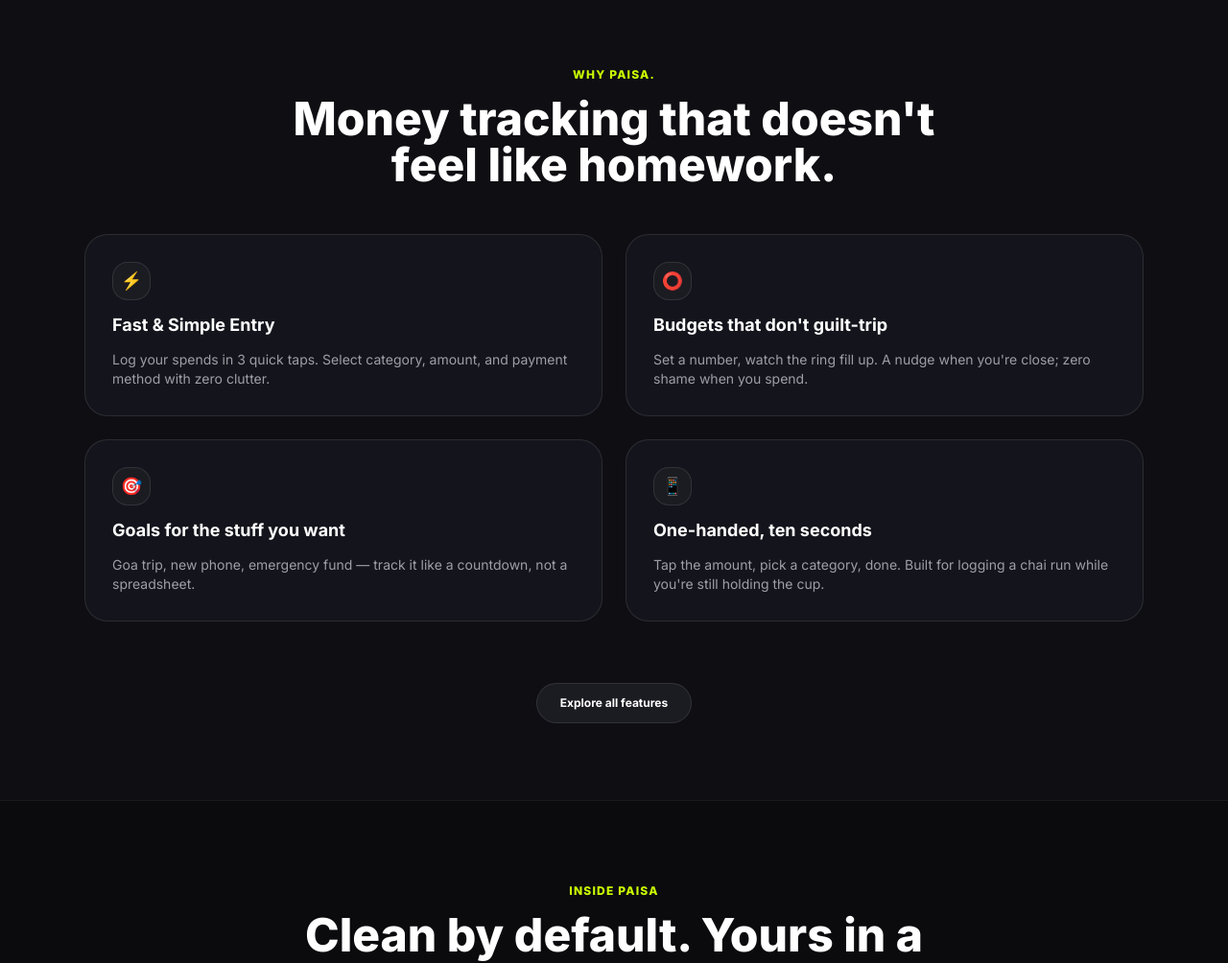
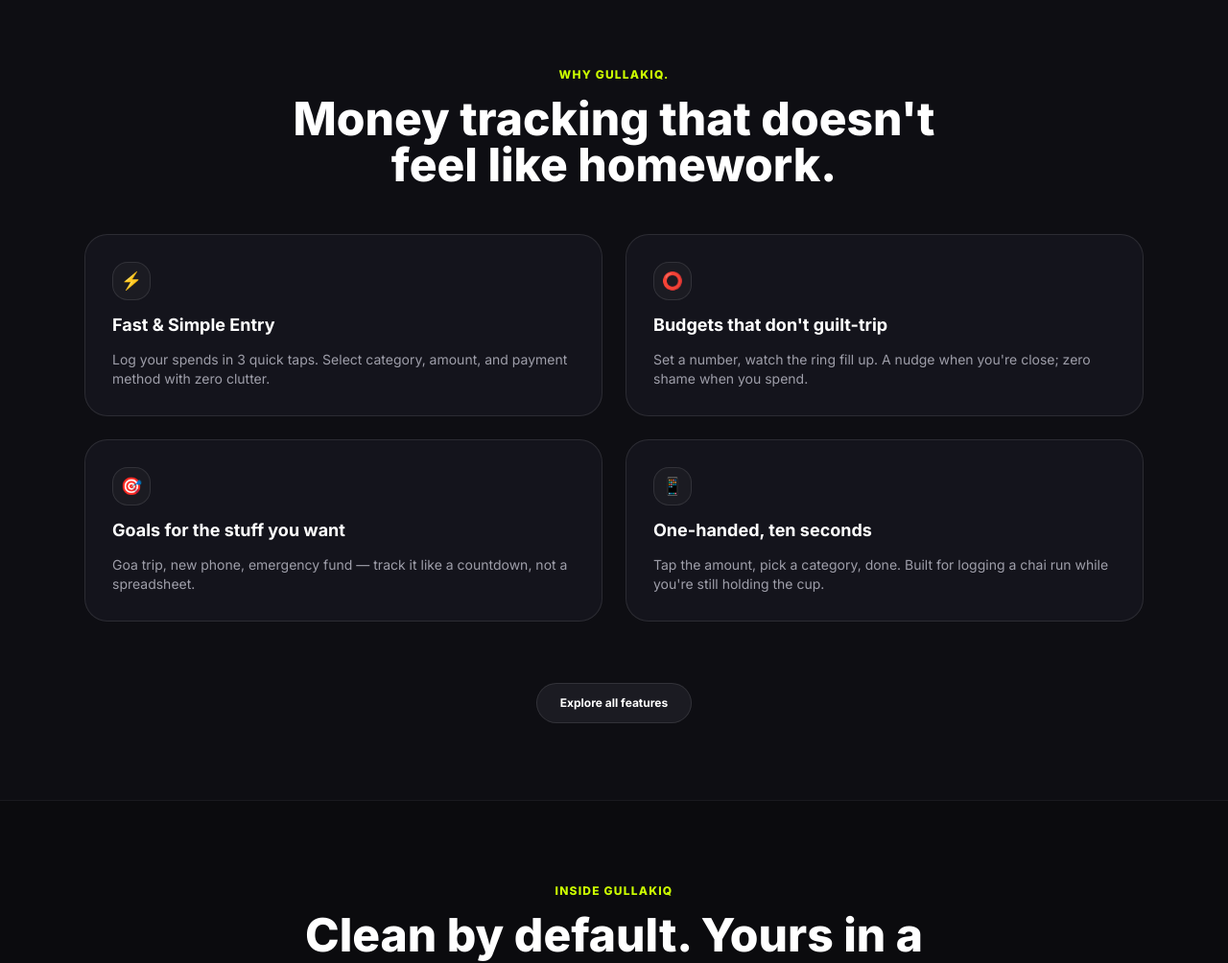
Before and after one commit to Aniketghosh2003/GullakIQ, a React (Vite) app in the folder frontend/: page / in a window 1280 px wide. Shown: the part 812-1816 px from the top of the page at 96% size. Built offline with nearby package versions, Linux system fonts and the light colour scheme; no server answers.

Commit message:
feat: add FeaturesPage and LandingPage frontend components

```diff
--- a/frontend/src/components/FeaturesPage.jsx
+++ b/frontend/src/components/FeaturesPage.jsx
@@ -32,7 +32,7 @@
       <section className="max-w-6xl w-full mx-auto px-6 pt-12 pb-16 text-center space-y-6">
         <div className="inline-flex items-center gap-2 px-4 py-1.5 rounded-full bg-paisa-card/90 border border-white/10 text-xs font-medium text-paisa-textMuted">
           <span className="w-2 h-2 rounded-full bg-paisa-lime animate-pulse"></span>
-          <span>Everything paisa. does</span>
+          <span>Everything GullakIQ does</span>
         </div>
 
         <h1 className="text-4xl sm:text-6xl lg:text-7xl font-extrabold tracking-tight leading-[1.08] max-w-4xl mx-auto">
@@ -101,8 +101,7 @@
                   <button
                     key={cat}
                     onClick={() => setSelectedCategory(cat)}
-                    className={`px-3 py-1.5 rounded-full text-xs font-semibold transition-all ${
-                      selectedCategory === cat
+                    className={`px-3 py-1.5 rounded-full text-xs font-semibold transition-all ${selectedCategory === cat
                       ? 'bg-paisa-lime text-black shadow-md'
                       : 'bg-[#1a1a24] text-paisa-textMuted border border-white/5'
                       }`}
@@ -120,8 +119,7 @@
                       if (val === '✓') onOpenAuth('signup');
                       else handleKeypadPress(val);
                     }}
-                    className={`py-3 rounded-2xl text-base font-extrabold transition-all border ${
-                      val === '✓'
+                    className={`py-3 rounded-2xl text-base font-extrabold transition-all border ${val === '✓'
                       ? 'bg-paisa-lime text-black border-paisa-lime shadow-[0_0_10px_rgba(204,255,0,0.3)]'
                       : 'bg-[#181822] text-white border-white/5 hover:bg-[#222230]'
                       }`}
@@ -390,7 +388,7 @@
         </div>
 
         <div className="max-w-6xl w-full mx-auto px-6 border-t border-white/5 pt-6 flex flex-col sm:flex-row items-center justify-between text-xs text-paisa-textMuted gap-4">
-          <div>© 2026 paisa. Made in India.</div>
+          <div>© 2026 GullakIQ. Made in India.</div>
         </div>
       </footer>
     </div>
--- a/frontend/src/components/LandingPage.jsx
+++ b/frontend/src/components/LandingPage.jsx
@@ -164,7 +164,7 @@
       <section id="why-paisa" className="bg-[#0e0e13] border-y border-white/5 py-20">
         <div className="max-w-6xl w-full mx-auto px-6 space-y-12">
           <div className="text-center space-y-3 max-w-2xl mx-auto">
-            <span className="text-xs font-extrabold text-paisa-lime uppercase tracking-widest">WHY PAISA.</span>
+            <span className="text-xs font-extrabold text-paisa-lime uppercase tracking-widest">WHY GullakIQ.</span>
             <h2 className="text-3xl sm:text-5xl font-extrabold text-white">
               Money tracking that doesn't feel like homework.
             </h2>
@@ -228,7 +228,7 @@
       {/* ------------------------------------------------------------- */}
       <section className="max-w-6xl w-full mx-auto px-6 py-20 space-y-12">
         <div className="text-center space-y-3 max-w-2xl mx-auto">
-          <span className="text-xs font-extrabold text-paisa-lime uppercase tracking-widest">INSIDE PAISA</span>
+          <span className="text-xs font-extrabold text-paisa-lime uppercase tracking-widest">INSIDE GullakIQ</span>
           <h2 className="text-3xl sm:text-5xl font-extrabold text-white">
             Clean by default. Yours in a tap.
           </h2>
```
Lines whose indentation alone changed are shown as unchanged.
